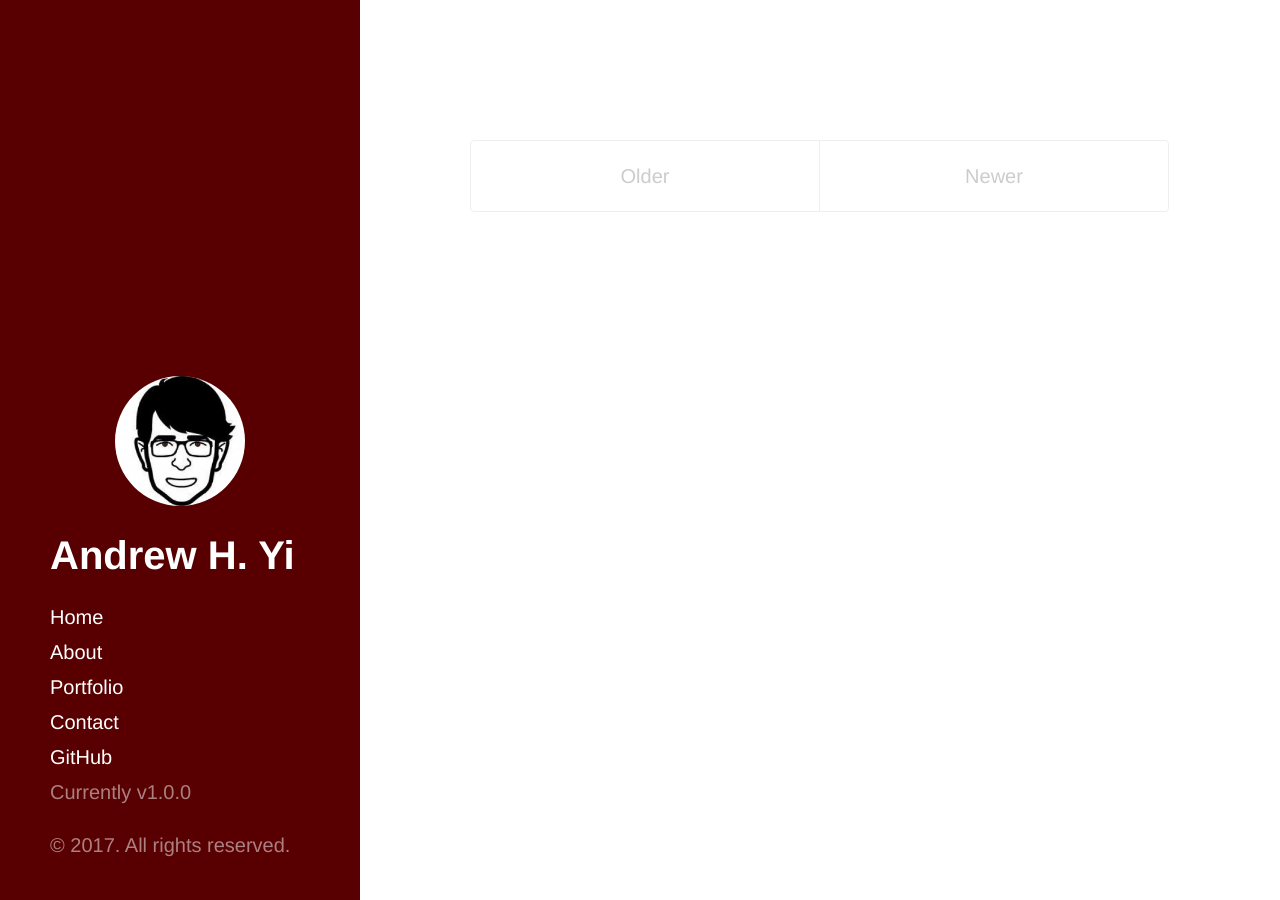
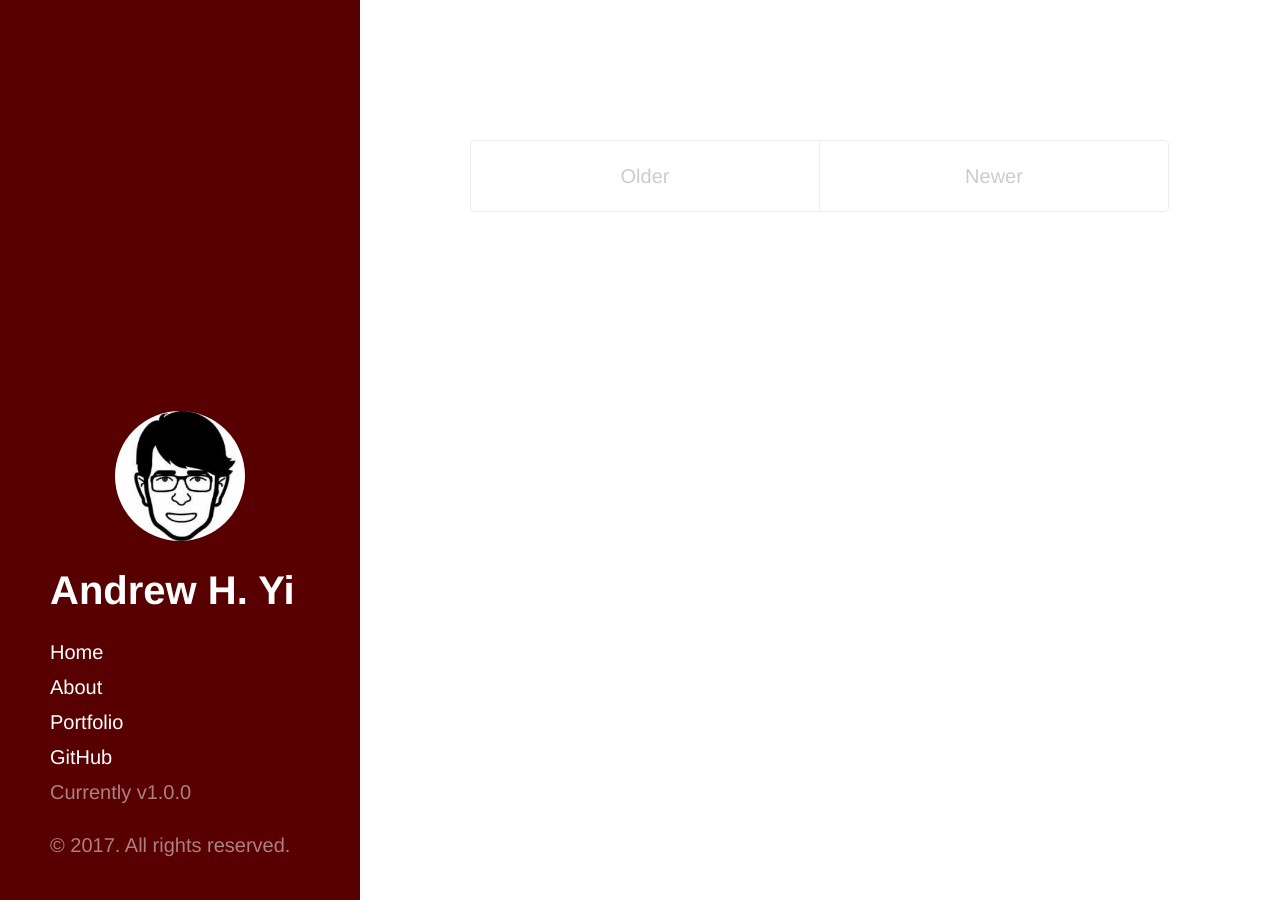
Before and after one commit to AndrewHYi/andrewhyi.github.io, a Jekyll site: the page built from index.html, in a window 1280 px wide. Built offline with Jekyll 4.4.1, drawn with Linux system fonts in a browser that asks for light colours; the list of posts is cut into pages by our own code.

Commit message:
Remove contact sidebar link

```diff
--- a/_includes/sidebar.html
+++ b/_includes/sidebar.html
@@ -27,7 +27,6 @@
         {% endif %}
       {% endfor %}
 
-      <a class="sidebar-nav-item" href="/about">Contact</a>
       <a class="sidebar-nav-item" target="_blank" href="{{ site.github }}">GitHub</a>
       <span class="sidebar-nav-item">Currently v{{ site.version }}</span>
     </nav>
```
